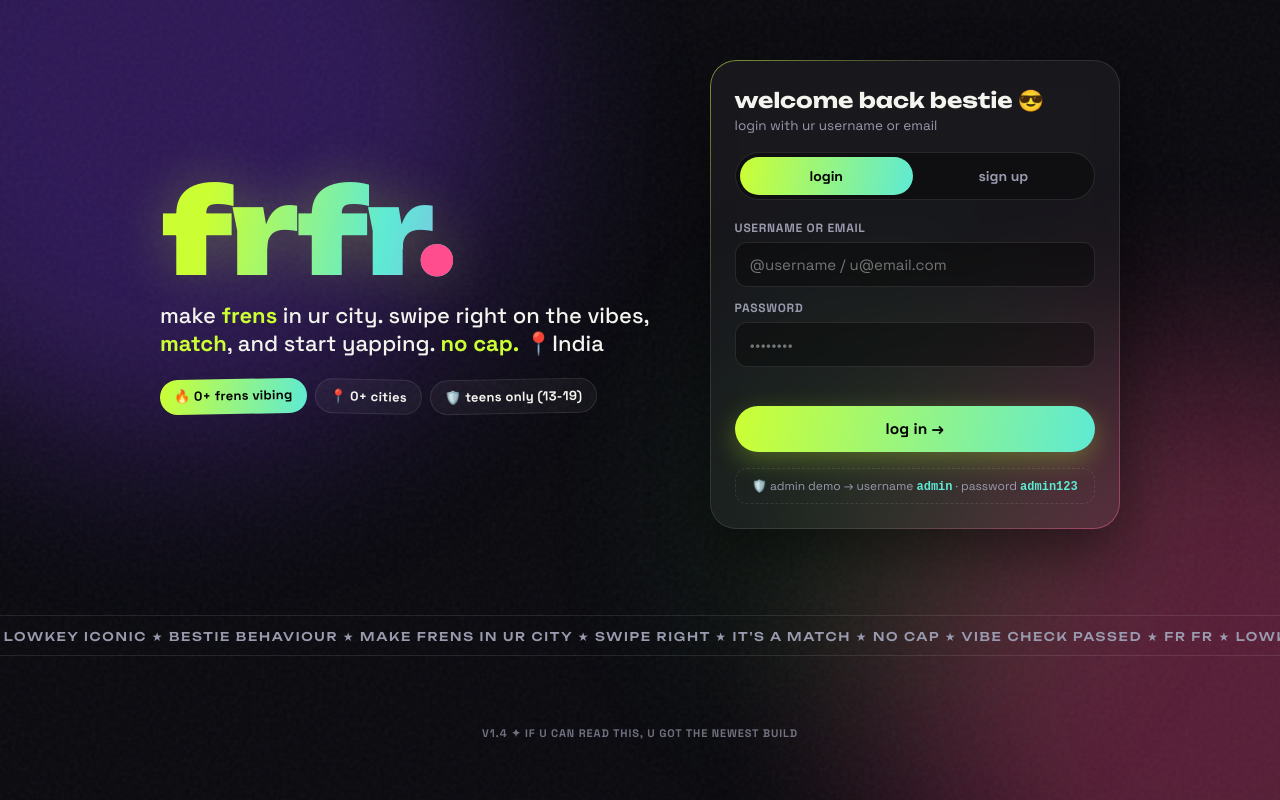
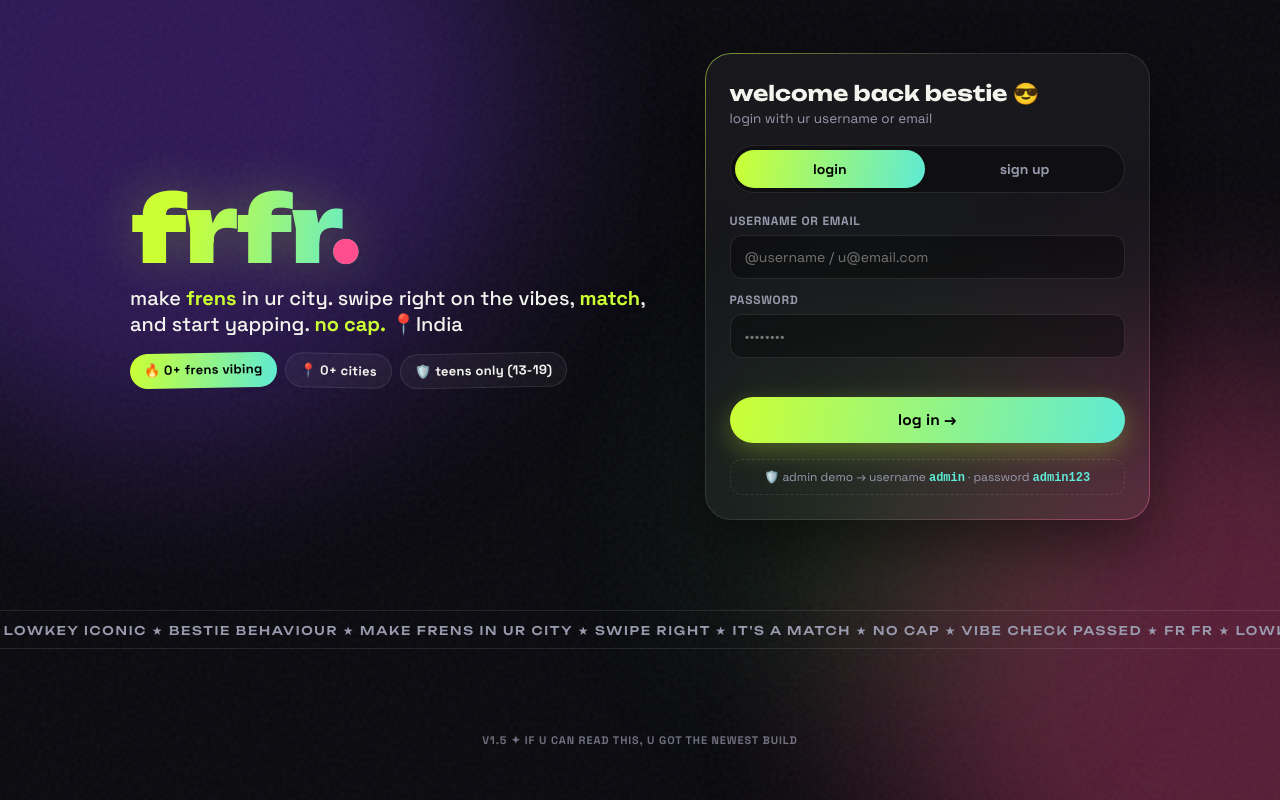
Before and after one commit to iambesttttduhh/shift, a plain HTML site: page public/index.html in a window 1280 px wide. Shown: the top 800 px of the page. Drawn offline with Linux system fonts and the light colour scheme; no server answers.

Commit message:
v1.5: laptop-first sizing — two-column landing from 720px, compact mode for short/scaled screens, everything fits at 100% zoom
Co-authored-by: arena-agent <297053741+arena-agent@users.noreply.github.com>

```diff
--- a/public/app.js
+++ b/public/app.js
@@ -138,7 +138,7 @@ function renderLanding() {
       </div>
     </div>
         <div class="marquee"><span>make frens in ur city ★ swipe right ★ it's a match ★ no cap ★ vibe check passed ★ fr fr ★ lowkey iconic ★ bestie behaviour ★&nbsp;make frens in ur city ★ swipe right ★ it's a match ★ no cap ★ vibe check passed ★ fr fr ★ lowkey iconic ★ bestie behaviour ★&nbsp;</span></div>
-        <div class="ver-tag">v1.4 ✦ if u can read this, u got the newest build</div>
+        <div class="ver-tag">v1.5 ✦ if u can read this, u got the newest build</div>
   </div>`;
   renderAuthCard();
 }
--- a/public/styles.css
+++ b/public/styles.css
@@ -63,9 +63,32 @@ a { color: var(--lime); text-decoration: none; }
 .app-col { width: 100%; max-width: 480px; margin: 0 auto; padding: 0 16px 90px; position: relative; }
 
 /* ------------------------------------------------------------ landing */
-.landing { min-height: 100dvh; display: grid; place-items: center; padding: 32px 16px; position: relative; }
-.landing-inner { width: 100%; max-width: 960px; display: grid; grid-template-columns: 1.1fr .9fr; gap: 48px; align-items: center; }
-@media (max-width: 820px) {
+.landing { min-height: 100dvh; display: grid; place-items: center; padding: 18px 16px; position: relative; }
+.landing-inner { width: 100%; max-width: 1020px; display: grid; grid-template-columns: 1.1fr .9fr; gap: 30px; align-items: center; }
+
+/* short laptop screens (768p / scaled displays): tighten so it all fits at 100% zoom */
+@media (min-width: 720px) and (max-height: 920px) {
+  .logo-big { font-size: clamp(44px, 6.5vw, 74px); }
+  .tagline { margin-top: 9px; font-size: 16px; }
+  .hero-chips { margin-top: 12px; gap: 7px; }
+  .hchip { padding: 6px 11px; font-size: 12px; }
+  .marquee { margin-top: 14px; padding: 7px 0; }
+  .ver-tag { margin-top: 8px; font-size: 10px; }
+  .auth-card { padding: 20px 18px 17px; }
+  .auth-title { font-size: 18px; }
+  .auth-sub { margin-bottom: 12px; font-size: 13px; }
+  .tab-toggle { margin-bottom: 14px; }
+  .tab-toggle button { padding: 8px; font-size: 13px; }
+  .field { margin-bottom: 10px; }
+  .field label { margin-bottom: 4px; font-size: 11px; }
+  .field input, .field select, .field textarea { padding: 9px 12px; font-size: 14px; }
+  .frow { gap: 10px; }
+  .btn { padding: 11px 20px; font-size: 14px; }
+  .avatar-pick, .grad-pick { width: 36px; height: 36px; font-size: 18px; }
+  .vibe-pick { font-size: 12px; padding: 7px 11px; }
+  .admin-hint { margin-top: 12px; font-size: 11.5px; padding: 7px; }
+}
+@media (max-width: 719px) {
   .landing-inner { grid-template-columns: 1fr; gap: 22px; max-width: 480px; }
   /* on small screens the auth card stacks below the hero instead of hiding */
   .hero-side { display: flex !important; }
@@ -80,7 +103,7 @@ a { color: var(--lime); text-decoration: none; }
 .logo-big {
   font-family: var(--font-display);
   font-weight: 900;
-  font-size: clamp(64px, 11vw, 118px);
+  font-size: clamp(48px, 7.5vw, 92px);
   line-height: .95;
   letter-spacing: -0.03em;
   background: linear-gradient(100deg, var(--lime) 10%, var(--cyan) 45%, var(--purple) 80%);
@@ -92,13 +115,13 @@ a { color: var(--lime); text-decoration: none; }
 }
 .logo-big .dot { color: var(--pink); -webkit-text-fill-color: var(--pink); }
 .tagline {
-  margin-top: 14px;
-  font-size: clamp(17px, 2.4vw, 22px);
+  margin-top: 12px;
+  font-size: clamp(16px, 2vw, 20px);
   color: var(--ink);
   font-weight: 500;
 }
 .tagline b { color: var(--lime); font-weight: 700; }
-.hero-chips { display: flex; flex-wrap: wrap; gap: 8px; margin-top: 22px; }
+.hero-chips { display: flex; flex-wrap: wrap; gap: 8px; margin-top: 16px; }
 .hchip {
   font-size: 13px; font-weight: 700; letter-spacing: .02em;
   padding: 8px 14px; border-radius: 999px;
@@ -111,10 +134,10 @@ a { color: var(--lime); text-decoration: none; }
 .hero-side { display: flex; flex-direction: column; gap: 14px; }
 
 .marquee {
-  margin-top: 30px;
+  margin-top: 20px;
   border-top: 1px solid var(--line);
   border-bottom: 1px solid var(--line);
-  overflow: hidden; white-space: nowrap; padding: 9px 0;
+  overflow: hidden; white-space: nowrap; padding: 8px 0;
   mask-image: linear-gradient(90deg, transparent, #000 8%, #000 92%, transparent);
 }
 .ver-tag { margin-top: 14px; font-size: 11px; color: var(--dim); letter-spacing: .08em; text-transform: uppercase; font-weight: 700; opacity: .7; }
@@ -473,7 +496,7 @@ table.admin tr:last-child td { border-bottom: none; }
 code.kbd { background: rgba(255,255,255,.08); padding: 2px 7px; border-radius: 6px; font-size: 12px; }
 
 /* ---------------------------------------------------- desktop scale-up */
-@media (min-width: 900px) {
+@media (min-width: 720px) {
   .app-col { max-width: 700px; padding-bottom: 110px; }
   .topbar-in { max-width: 700px; padding: 14px 20px; }
   .logo-sm { font-size: 24px; }
--- a/public/v1.3-check.txt
+++ b/public/v1.3-check.txt
@@ -1,2 +1,2 @@
-✦✦✦ v1.4 CONFIRMED — the NEWEST server is answering on port 3000 ✦✦✦
-All good. Now go to:  localhost:3000/?v=14
+✦✦✦ v1.5 CONFIRMED — newest server on port 3000 ✦✦✦
+Now open:  localhost:3000/?v=15   (fits normal laptop screens at 100% zoom)
--- a/server.js
+++ b/server.js
@@ -678,7 +678,7 @@ const server = http.createServer(async (req, res) => {
 loadDb();
 server.listen(PORT, HOST, () => {
   console.log('');
-  console.log('  ✦✦✦  frfr build v1.3  ✦✦✦');
-  console.log('  if u see this line, the NEWEST code is running');
+  console.log('  ✦✦✦  frfr build v1.5  ✦✦✦');
+  console.log('  if u see this line, the NEWEST code is running (web badge: v1.4)');
   console.log(`[frfr] vibing on http://${HOST}:${PORT}  ✦  admin: admin / admin123`);
 });
```
Also changed, not shown: 2 other files.
